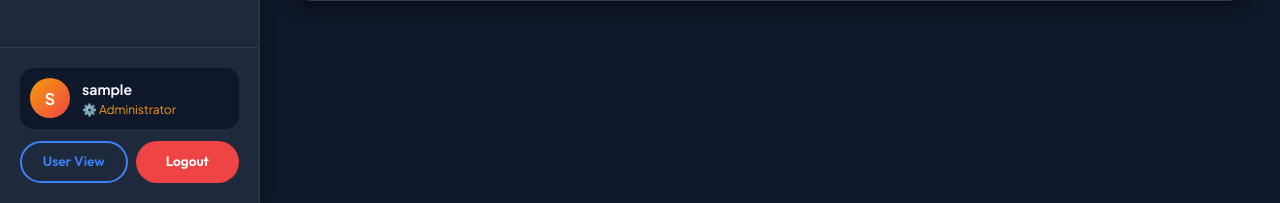
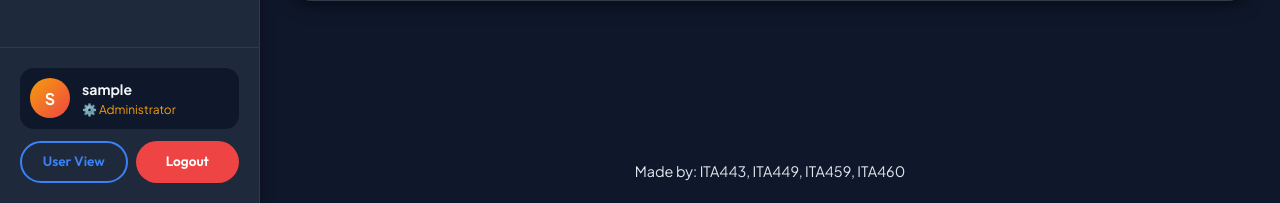
Before and after one commit to This-Is-Tanmay/WP_miniproject, a PHP site: page /pages/admin.php in a window 1280 px wide. Shown: the part 597-800 px from the top of the page. Run offline with PHP 8.4, Linux system fonts and the light colour scheme; the visitor is signed in with stand-in values (Sample User, id 1); data comes from the database, SQL or seed files in the repository; data that the repository does not hold is empty.

Commit message:
Minor text changes
Added roll numbers at the end of webiste

```diff
--- a/car_rental/pages/admin.php
+++ b/car_rental/pages/admin.php
@@ -103,6 +103,9 @@ $adminName = htmlspecialchars($_SESSION['user_name']);
       </div>
     </div>
   </div>
+  <footer style="text-align: center; padding: 20px; color: var(--text-muted); font-size: 0.9rem;">
+    <p>Made by: ITA443, ITA449, ITA459, ITA460</p>
+  </footer>
 </div>
 
 <!-- ====== ADD / EDIT CAR MODAL ====== -->
--- a/car_rental/pages/dashboard.php
+++ b/car_rental/pages/dashboard.php
@@ -99,6 +99,9 @@ $userRole  = $_SESSION['user_role'];
       </div>
     </div>
   </div>
+  <footer style="text-align: center; padding: 20px; color: var(--text-muted); font-size: 0.9rem;">
+    <p>Made by: ITA443, ITA449, ITA459, ITA460</p>
+  </footer>
 </div>
 
 <!-- ===== BOOKING MODAL ===== -->
```
